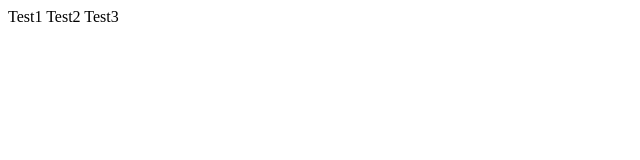
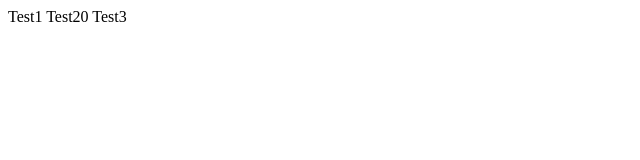
Before and after one commit to ramir-tera/pr_push, a plain HTML site: page index.html in a window 1280 px wide. Shown: the full height of the page, 0-640 px from the left. Drawn offline with Linux system fonts and the light colour scheme.

Commit message:
change 2 - 20

```diff
--- a/index.html
+++ b/index.html
@@ -7,7 +7,7 @@
 
 <body>
 Test1
-Test2
+Test20
 Test3
 </body>
 </html>
```
